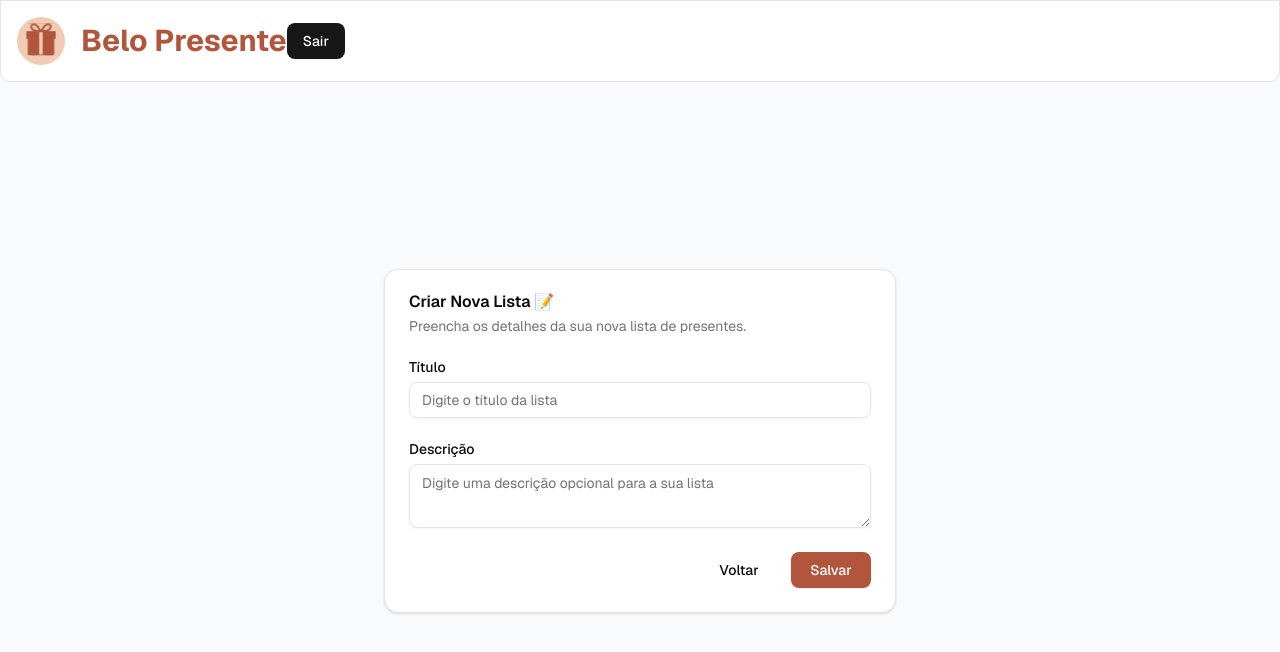
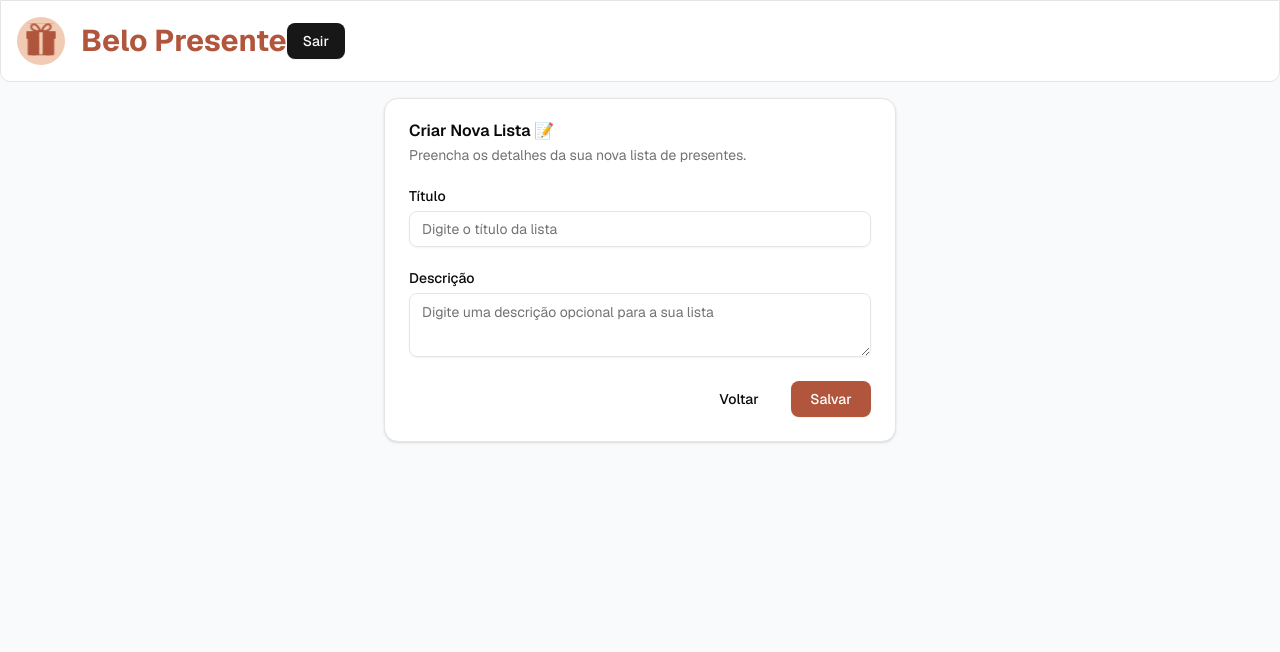
Before and after one commit to diego-manucci-bizzotto/belo-presente, a Next.js app: page /lists/new in a window 1280 px wide. Shown: the top 652 px of the page. Built offline with nearby package versions, Linux system fonts and the light colour scheme; no server answers; sample sign-in values are in the browser's storage.

Commit message:
Refactor: Change header style

```diff
--- a/src/app/(authenticated)/layout.tsx
+++ b/src/app/(authenticated)/layout.tsx
@@ -15,10 +15,12 @@ const geistMono = Geist_Mono({
 
 export default function RootLayout({children,}: Readonly<{ children: React.ReactNode;}>) {
   return (
-    <body className={`${geistSans.variable} ${geistMono.variable} antialiased container mx-auto flex flex-col min-h-screen`}>
+    <body className={`${geistSans.variable} ${geistMono.variable} antialiased flex flex-col min-h-screen`}>
       <AuthenticatedRoute>
         <Header />
-        {children}
+        <div className='container mx-auto'>
+          {children}
+        </div>
       </AuthenticatedRoute>
     </body>
   );
--- a/src/components/layout/header.tsx
+++ b/src/components/layout/header.tsx
@@ -5,7 +5,7 @@ import {logout} from "@/lib/firebase/auth";
 
 export default function Header() {
   return (
-    <header className="flex items-center p-4 bg-background text-white rounded-b-lg border container mx-auto">
+    <header className="flex items-center p-4 bg-background text-white rounded-b-lg border w-full mx-auto">
       <Image src="/images/logo.svg" alt="logo" width={1024} height={1024} className="w-12 h-auto"/>
       <h1 className="text-3xl font-bold ml-4 text-[#b1563c]">Belo Presente</h1>
       <Button onClick={logout}>
```
